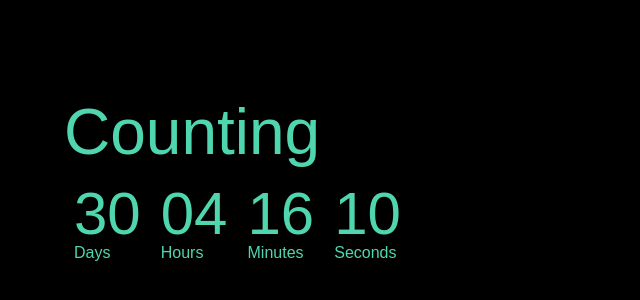
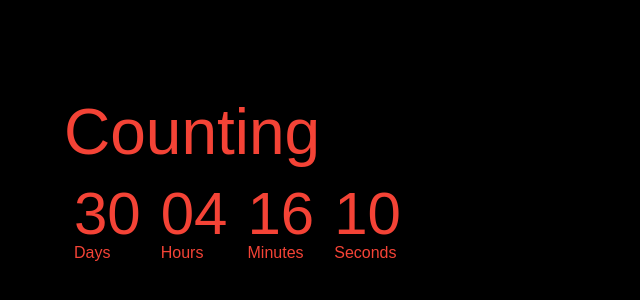
Before and after one commit to kartikayverma56/ctddown, a plain HTML site: page index.html in a window 1280 px wide. Shown: the part 222-522 px from the top of the page, without its empty margins (0-640 px from the left). Drawn offline with Linux system fonts and the light colour scheme.

Commit message:
Update style.css

```diff
--- a/style.css
+++ b/style.css
@@ -19,7 +19,7 @@
 	top:50%;
 	position: absolute;
 	transform: translateY(-50%);
-	color:#50d6ae;
+	color:#F44336;
 
 
 }
```
